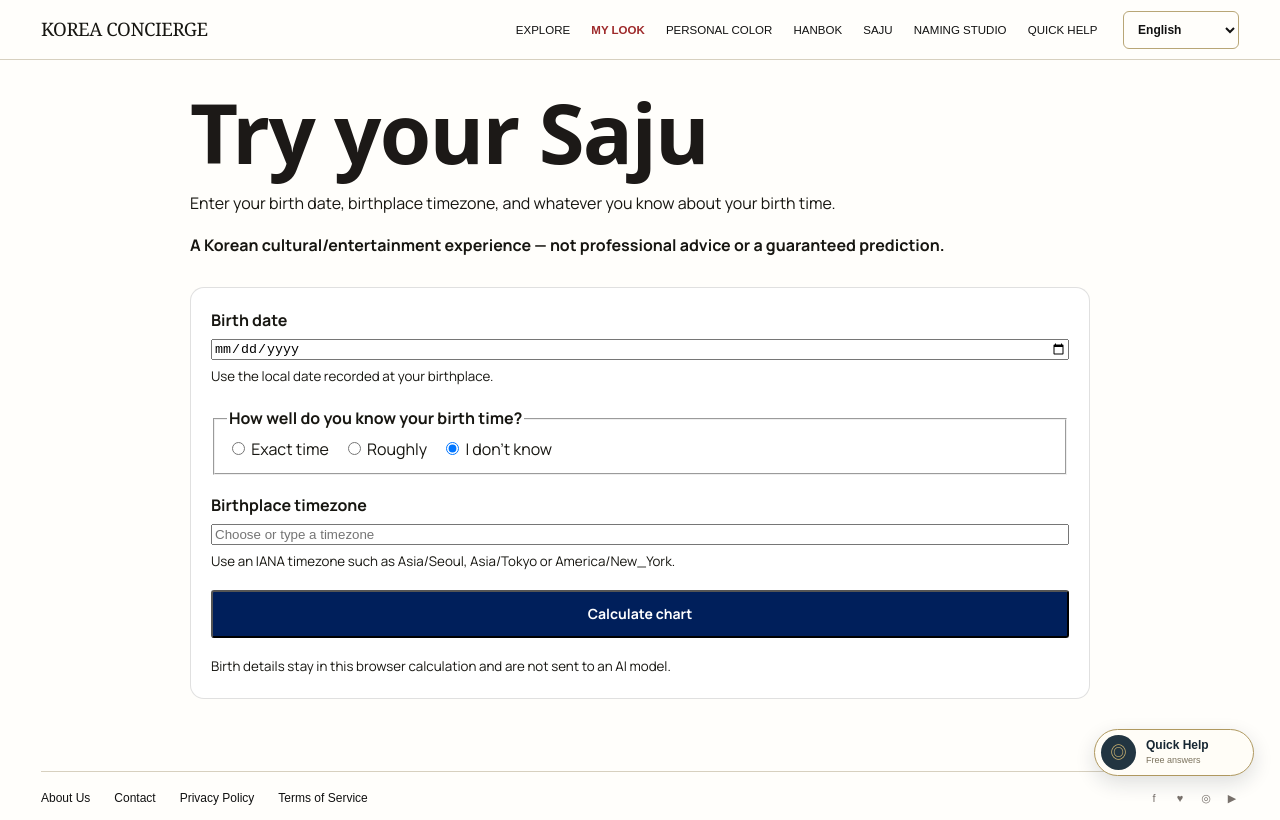
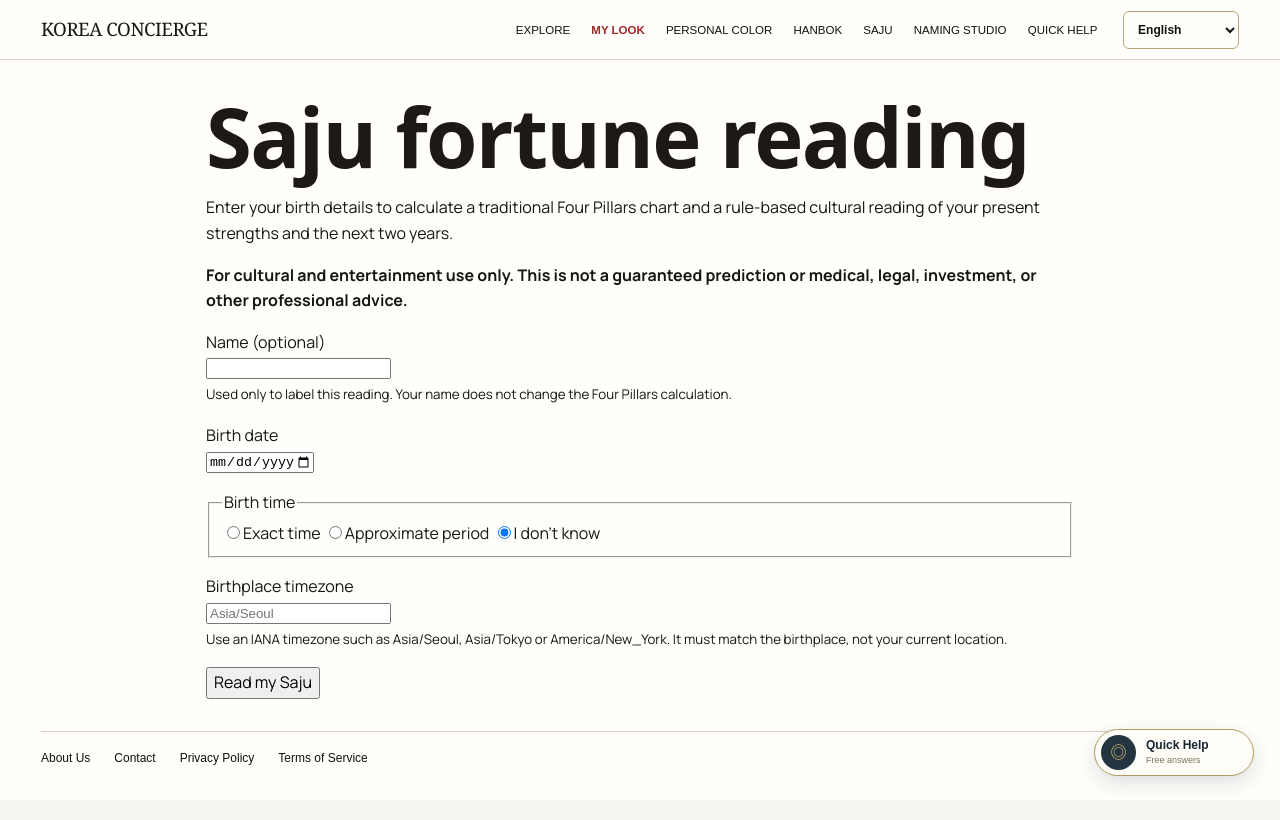
Before and after one commit to lgkangno1-svg/Kang-s-brain, a Next.js app in the folder projects/korea-avocadoss/: page /en/culture/saju in a window 1280 px wide. Built offline with nearby package versions, Linux system fonts and the light colour scheme.

Commit message:
feat(korea): route saju to functional reading

```diff
--- a/projects/korea-avocadoss/src/app/[locale]/culture/saju/page.tsx
+++ b/projects/korea-avocadoss/src/app/[locale]/culture/saju/page.tsx
@@ -1,10 +1,10 @@
 import type {Metadata} from 'next';
 import {setRequestLocale} from 'next-intl/server';
-import {SajuExperience} from '@/features/culture/SajuExperience';
+import {SajuFunctionalExperience} from '@/features/culture/SajuFunctionalExperience';
 import {localizedAlternates} from '@/lib/seo/localized-metadata';
 
 type PageProps={params:Promise<{locale:string}>};
-const TITLE:Record<string,string>={en:'Saju · Korean Four Pillars','zh-CN':'四柱 · 韩国文化体验',ja:'四柱 · 韓国文化体験','zh-TW':'四柱 · 韓國文化體驗',vi:'Saju · Trải nghiệm văn hóa Hàn Quốc',th:'ซาจู · ประสบการณ์วัฒนธรรมเกาหลี'};
-const DESCRIPTION:Record<string,string>={en:'Try a deterministic Korean Saju cultural chart with exact, approximate, or unknown birth time.','zh-CN':'输入出生日期，并可选择准确、大概或未知出生时间，体验确定性韩国四柱文化命盘。',ja:'生年月日と、正確・おおよそ・不明の出生時刻から韓国の四柱文化を体験できます。','zh-TW':'輸入出生日期，並可選擇準確、大概或未知出生時間，體驗確定性韓國四柱文化命盤。',vi:'Trải nghiệm biểu đồ Saju Hàn Quốc với giờ sinh chính xác, ước chừng hoặc không biết.',th:'ลองแผนผังซาจูเกาหลีแบบคำนวณกำหนดแน่นอน โดยเวลาเกิดอาจแม่นยำ โดยประมาณ หรือไม่ทราบ'};
+const TITLE:Record<string,string>={en:'Saju Fortune Reading · Korean Four Pillars','zh-CN':'四柱运势解读 · 韩国文化体验',ja:'四柱・運勢リーディング · 韓国文化体験','zh-TW':'四柱運勢解讀 · 韓國文化體驗',vi:'Đọc vận Saju · Trải nghiệm văn hóa Hàn Quốc',th:'อ่านดวงซาจู · ประสบการณ์วัฒนธรรมเกาหลี'};
+const DESCRIPTION:Record<string,string>={en:'Calculate a deterministic Korean Four Pillars chart and explore a browser-local, rule-based cultural reading for your Day Master, Five Elements and next two years.','zh-CN':'输入出生日期、出生地时区与可选出生时间，计算确定性四柱，并查看日主、五行与未来两年的规则化文化解读。',ja:'生年月日・出生地タイムゾーン・任意の出生時刻から四柱を計算し、日主・五行・今後2年のルールベース文化解釈を表示します。','zh-TW':'輸入出生日期、出生地時區與選填出生時間，計算確定性四柱，並查看日主、五行與未來兩年的規則化文化解讀。',vi:'Tính Tứ trụ Saju xác định từ ngày sinh, múi giờ nơi sinh và giờ sinh tùy chọn, rồi xem diễn giải văn hóa theo quy tắc cho Nhật chủ, Ngũ hành và hai năm tới.',th:'คำนวณสี่เสาซาจูแบบกำหนดแน่นอนจากวันเกิด เขตเวลาสถานที่เกิด และเวลาเกิดที่เลือกได้ พร้อมการตีความเชิงวัฒนธรรมตามกฎสำหรับ Day Master ธาตุทั้งห้า และสองปีข้างหน้า'};
 export async function generateMetadata({params}:PageProps):Promise<Metadata>{const {locale}=await params;return{title:TITLE[locale]??TITLE.en,description:DESCRIPTION[locale]??DESCRIPTION.en,alternates:localizedAlternates(locale,'/culture/saju')}}
-export default async function SajuPage({params}:PageProps){const {locale}=await params;setRequestLocale(locale);return <main><SajuExperience locale={locale}/></main>;}
+export default async function SajuPage({params}:PageProps){const {locale}=await params;setRequestLocale(locale);return <main><SajuFunctionalExperience locale={locale}/></main>;}
```
